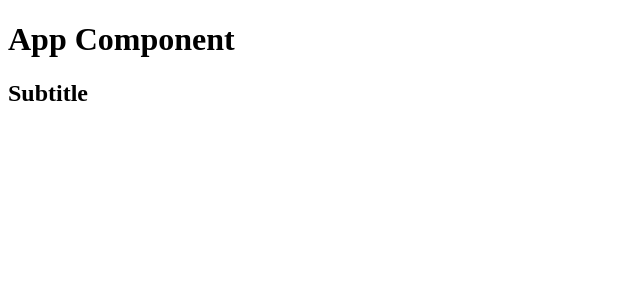
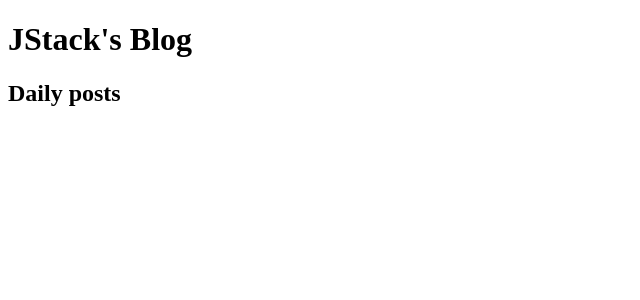
Before and after one commit to martinsgabriel1956/jstack-blog, a React app: page / in a window 1280 px wide. Shown: the top 300 px of the page, without its empty margins (0-640 px from the left). Built offline with nearby package versions, Linux system fonts and the light colour scheme.

Commit message:
feat: Expressions JS in the JSX

```diff
--- a/src/App.js
+++ b/src/App.js
@@ -1,10 +1,12 @@
 import React from "react";
+
+const category = "Daily posts";
 
 export default function App() {
   return (
     <>
-      <h1>App Component</h1>
-      <h2>Subtitle</h2>
+      <h1>JStack's Blog</h1>
+      <h2>{category}</h2>
     </>
   );
 }
```
